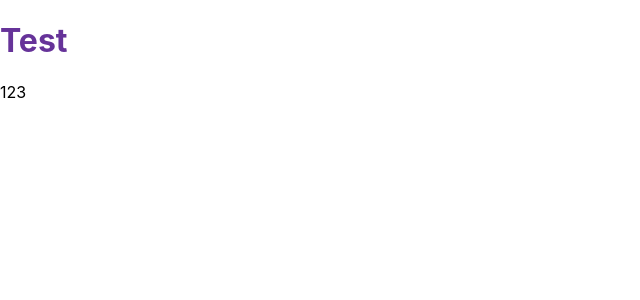
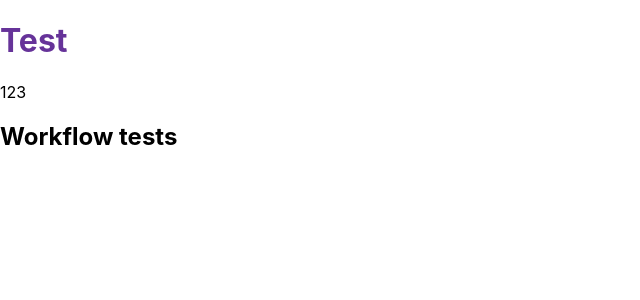
Before and after one commit to krzysiou/medical-website, a React (Create React App) app: page / in a window 1280 px wide. Shown: the top 300 px of the page, without its empty margins (0-640 px from the left). Built offline with nearby package versions, Linux system fonts and the light colour scheme.

Commit message:
testing workflow actions

```diff
--- a/src/pages/App.tsx
+++ b/src/pages/App.tsx
@@ -6,6 +6,7 @@ function App() {
     <div className="App">
       <h1 className='test'>Test</h1>
       <p>123</p>
+      <h2>Workflow tests</h2>
     </div>
   );
 }
```
